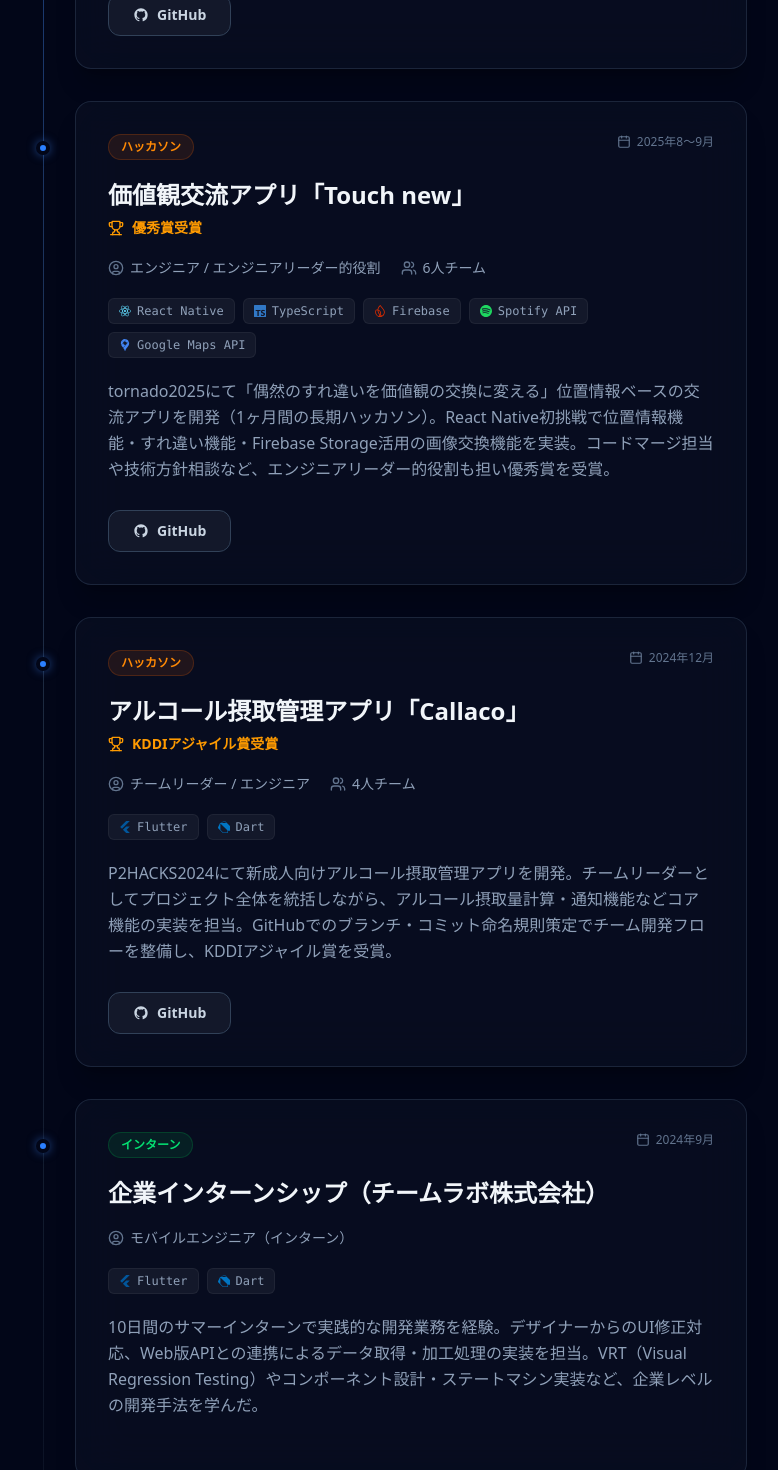
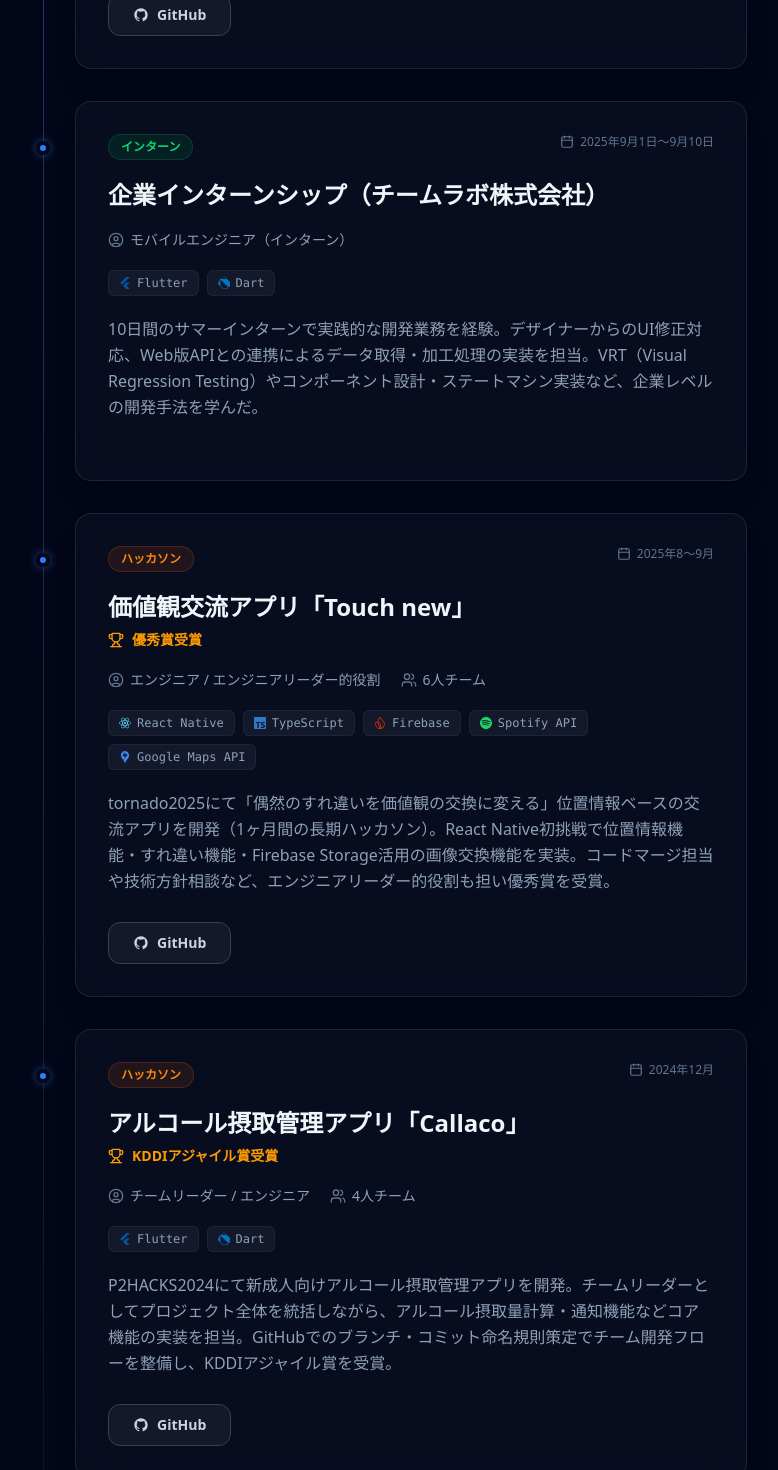
Before and after one commit to zakiPoteto/PortfolioWeb, a Next.js app: page / in a window 1280 px wide. Shown: the part 1140-2610 px from the top of the page, without its empty margins (253-1031 px from the left). Built offline with nearby package versions, Linux system fonts and the light colour scheme.

Commit message:
fix: 順番ミス修正

```diff
--- a/src/data/experiences.ts
+++ b/src/data/experiences.ts
@@ -27,6 +27,16 @@
     githubUrl: "https://github.com/p2hacks2025/pre-12",
   },
   {
+    title: "企業インターンシップ（チームラボ株式会社）",
+    date: "2025年9月1日〜9月10日",
+    category: "インターン",
+    techs: ["Flutter", "Dart"],
+    role: "モバイルエンジニア（インターン）",
+    summary:
+      "10日間のサマーインターンで実践的な開発業務を経験。デザイナーからのUI修正対応、Web版APIとの連携によるデータ取得・加工処理の実装を担当。VRT（Visual Regression Testing）やコンポーネント設計・ステートマシン実装など、企業レベルの開発手法を学んだ。",
+    noteUrl: "#",
+  },
+  {
     title: "価値観交流アプリ「Touch new」",
     date: "2025年8〜9月",
     category: "ハッカソン",
@@ -53,16 +63,6 @@
     githubUrl: "https://github.com/p2hacks2024/pre-17",
   },
   {
-    title: "企業インターンシップ（チームラボ株式会社）",
-    date: "2024年9月",
-    category: "インターン",
-    techs: ["Flutter", "Dart"],
-    role: "モバイルエンジニア（インターン）",
-    summary:
-      "10日間のサマーインターンで実践的な開発業務を経験。デザイナーからのUI修正対応、Web版APIとの連携によるデータ取得・加工処理の実装を担当。VRT（Visual Regression Testing）やコンポーネント設計・ステートマシン実装など、企業レベルの開発手法を学んだ。",
-    noteUrl: "#",
-  },
-  {
     title: "大学支援アプリ「Dotto」",
     date: "2024年4月〜現在",
     category: "課外活動",
```
